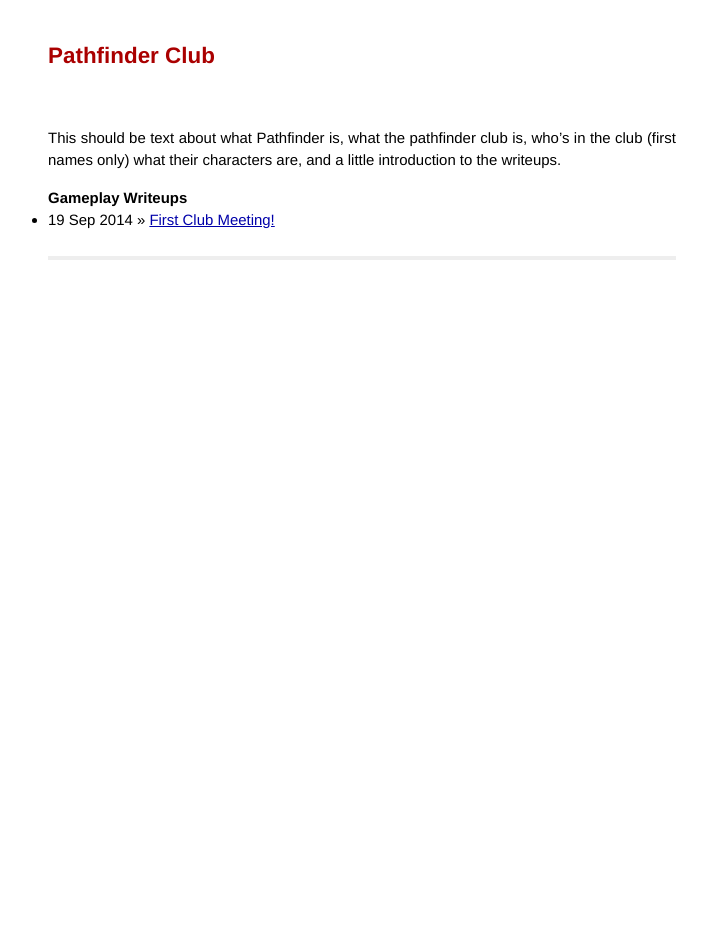
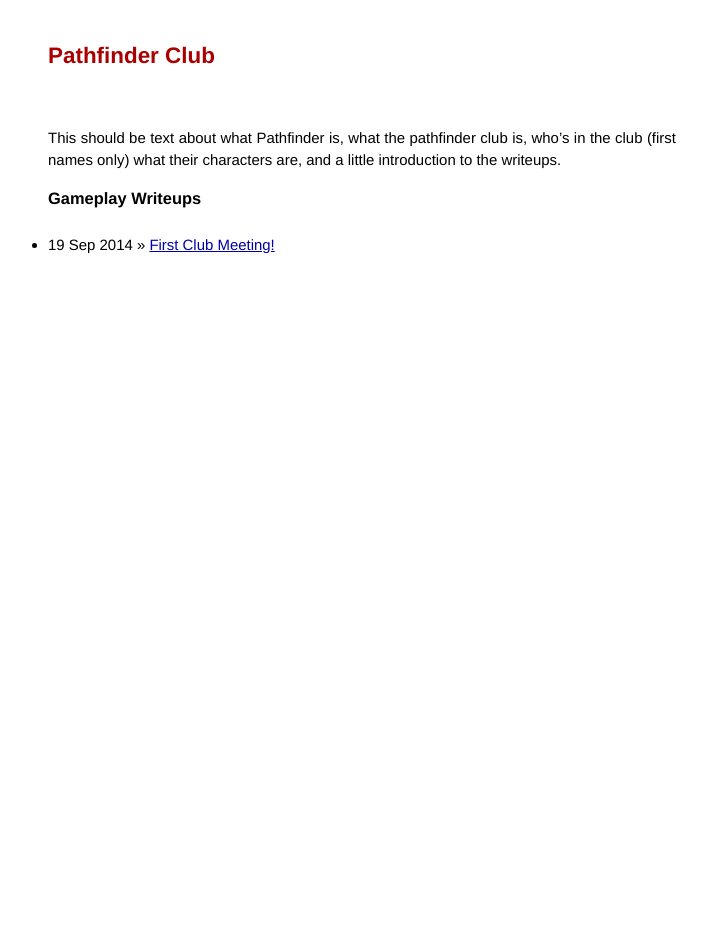
Before and after one commit to dansinker/pathfinderclub, a Jekyll site: the page built from index.markdown, in a window 1280 px wide. Shown: the whole page, without its empty margins (278-985 px from the left). Built offline with Jekyll 4.4.1, drawn with Linux system fonts in a browser that asks for light colours; Markdown is read by kramdown in place of the engine named in the settings.

Commit message:
h2 tweaks

```diff
--- a/css/main.css
+++ b/css/main.css
@@ -37,6 +37,11 @@
 
 h1 {
   font-size: 1.5em;
+}
+
+h2 {
+  font-size: 1.1em;
+  margin-bottom: 1.5em;
 }
 
 /*****************************************************************************/
@@ -107,7 +112,6 @@
 .footer {
   font-size: 80%;
   color: #666;
-  border-top: 4px solid #eee;
   margin-top: 2em;
   overflow: hidden;
 }
```
Also changed, not shown: 1 other file.
